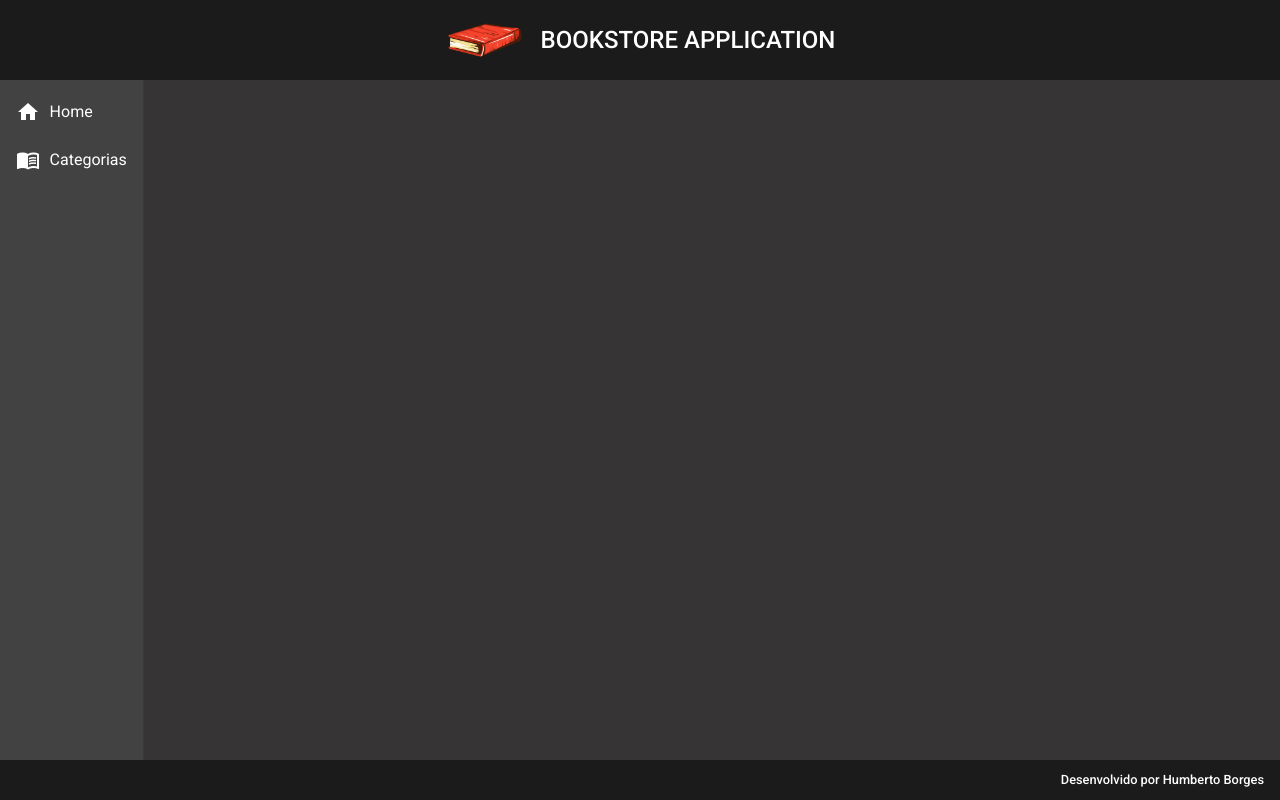
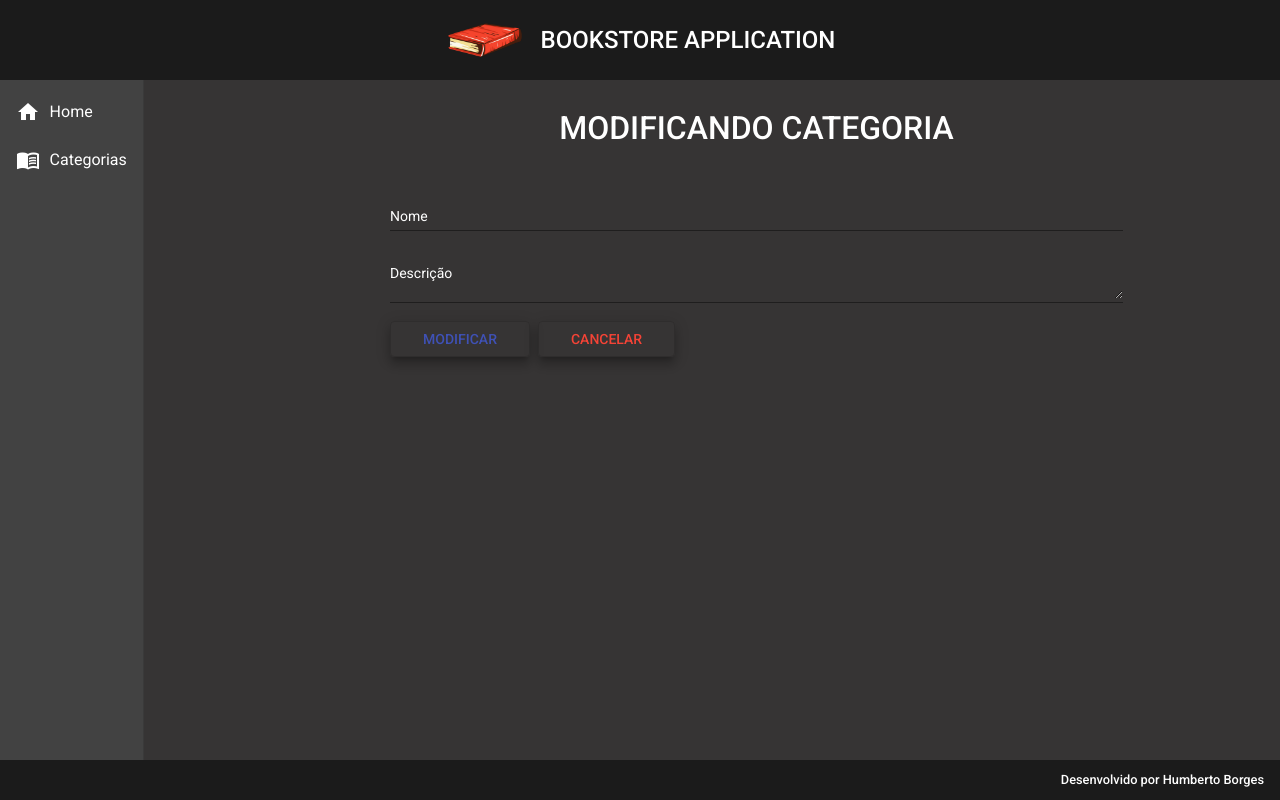
Before and after one commit to HumbertoBorges/bookstore-front, an Angular app: page /categorias/update/1 in a window 1280 px wide. Before the commit this address led to /. Built offline with nearby package versions, Linux system fonts and the light colour scheme; no server answers.

Commit message:
UPDATE para Categoria foi implementado

```diff
--- a/src/app/app.module.ts
+++ b/src/app/app.module.ts
@@ -18,12 +18,13 @@
 import { MatTableModule } from '@angular/material/table';
 import { MatButtonModule } from '@angular/material/button';
 import { CategoriaReadComponent } from './components/views/categoria/categoria-read/categoria-read.component';
-import { CategoriaCreateComponent } from './component/views/categoria/categoria-create/categoria-create.component';
+import { CategoriaCreateComponent } from './components/views/categoria/categoria-create/categoria-create.component';
 import { FormsModule } from "@angular/forms";
 import { MatInputModule } from '@angular/material/input';
 import { MatFormFieldModule } from '@angular/material/form-field';
 import { MatSnackBarModule } from '@angular/material/snack-bar';
 import { CategoriaDeleteComponent } from './components/views/categoria/categoria-delete/categoria-delete.component';
+import { CategoriaUpdateComponent } from './components/views/categoria/categoria-update/categoria-update.component';
 
 @NgModule({
   declarations: [
@@ -34,7 +35,8 @@
     HomeComponent,
     CategoriaReadComponent,
     CategoriaCreateComponent,
-    CategoriaDeleteComponent
+    CategoriaDeleteComponent,
+    CategoriaUpdateComponent
   ],
   imports: [
     BrowserModule,
--- a/src/app/component/views/categoria/categoria-create/categoria-create.component.html
+++ b/src/app/components/views/categoria/categoria-create/categoria-create.component.html
@@ -1,4 +1,4 @@
-<form action="">
+<form>
     <h1>CRIANDO NOVA CATEGORIA</h1>
 
     <mat-form-field class="form">
--- a/src/app/components/views/categoria/categoria-read/categoria-read.component.html
+++ b/src/app/components/views/categoria/categoria-read/categoria-read.component.html
@@ -39,7 +39,7 @@
             <ng-container matColumnDef="acoes">
                 <th class="mat-header" mat-header-cell *matHeaderCellDef> AÇÕES </th>
                 <td mat-cell *matCellDef="let row">
-                <a  class="edit" href="#">
+                <a  class="edit" routerLink="update/{{ row.id }}">
                     <i class="material-icons">edit</i>
                 </a>
                 <a  class="delete" routerLink="delete/{{ row.id }}">
--- /dev/null
+++ b/src/app/components/views/categoria/categoria-update/categoria-update.component.css
@@ -0,0 +1,30 @@
+form {
+    text-align: center;
+    width: 70%;
+    margin: 2rem auto 0 auto;
+}
+
+h1 {
+    font-size: 2rem;
+    font-weight: 500;
+    margin-bottom: 3rem;
+}
+
+.text {
+    color: white;
+}
+
+.form {
+    width: 100%;
+}
+
+.buttons {
+    width: 100%;
+    text-align: start;
+}
+
+button {
+    margin-right: .5rem;
+    padding-right: 2rem;
+    padding-left: 2rem;
+}
--- /dev/null
+++ b/src/app/components/views/categoria/categoria-update/categoria-update.component.html
@@ -0,0 +1,19 @@
+<form>
+    <h1>MODIFICANDO CATEGORIA</h1>
+
+    <mat-form-field class="form">
+        <mat-label class="text">Nome</mat-label>
+        <input matInput [(ngModel)]="categoria.nome" type="text" name="nome">
+    </mat-form-field>
+
+    <mat-form-field class="form">
+        <mat-label class="text">Descrição</mat-label>
+        <textarea  matInput [(ngModel)]="categoria.descricao" type="text" name="descricao"></textarea>
+    </mat-form-field>
+
+    <div class="buttons">
+        <button  (click)="update()" class="mat-elevation-z8" mat-stroked-button color="primary"> MODIFICAR </button>
+        <button  (click)="cancel()" class="mat-elevation-z8" mat-stroked-button color="warn"> CANCELAR </button>
+    </div>
+
+</form>
--- /dev/null
+++ b/src/app/components/views/categoria/categoria-update/categoria-update.component.ts
@@ -0,0 +1,45 @@
+import { Component, OnInit } from '@angular/core';
+import { ActivatedRoute, Router } from '@angular/router';
+import { Categoria } from '../categoria.model';
+import { CategoriaService } from '../categoria.service';
+
+@Component({
+  selector: 'app-categoria-update',
+  templateUrl: './categoria-update.component.html',
+  styleUrls: ['./categoria-update.component.css']
+})
+export class CategoriaUpdateComponent implements OnInit {
+
+  categoria: Categoria = {
+    id: '',
+    nome: '',
+    descricao: ''
+  }
+
+  constructor(private service: CategoriaService, private route: ActivatedRoute, private router: Router) { }
+
+  ngOnInit(): void {
+    this.categoria.id = this.route.snapshot.paramMap.get('id')!
+    this.findById()
+  }
+
+  findById(): void {
+    this.service.findById(this.categoria.id!).subscribe((resposta) => {
+      this.categoria = resposta
+    })
+  }
+
+  update(): void {
+    this.service.update(this.categoria).subscribe((resposta) => {
+      this.router.navigate(['categorias'])
+      this.service.mensagem('Categoria modificada com sucesso!')
+    }, err => {
+      this.service.mensagem('Validar se todos os campos estão preenchidos corretamente!')
+    })
+  }
+
+  cancel(): void {
+    this.router.navigate(['categorias'])
+  }
+
+}
--- a/src/app/components/views/categoria/categoria.service.ts
+++ b/src/app/components/views/categoria/categoria.service.ts
@@ -35,6 +35,11 @@
     return this.http.delete<void>(url)
   }
 
+  update(categoria: Categoria): Observable<Categoria> {
+    const url = `${this.baseUrl}/categorias/${categoria.id}`
+    return this.http.put<Categoria>(url,categoria)
+  }
+
   mensagem(str: String): void {
     this._snack.open(`${str}`, 'OK', {
       horizontalPosition: 'end',
```
Also changed, not shown: src/app/app-routing.module.ts (+6 -1 lines), src/app/components/views/categoria/categoria-create/categoria-create.component.css (renamed from src/app/component/views/categoria/categoria-create/categoria-create.component.css), src/app/components/views/categoria/categoria-create/categoria-create.component.ts (renamed from src/app/component/views/categoria/categoria-create/categoria-create.component.ts).
